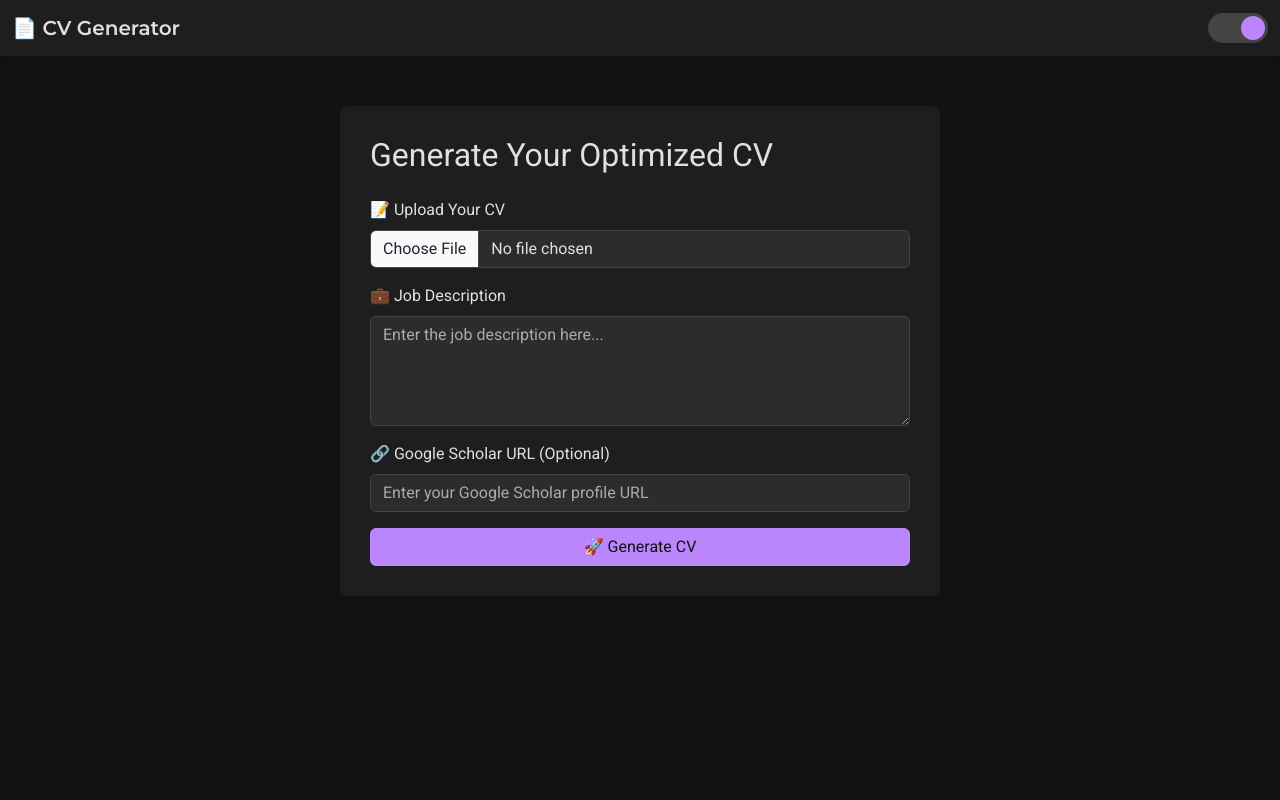
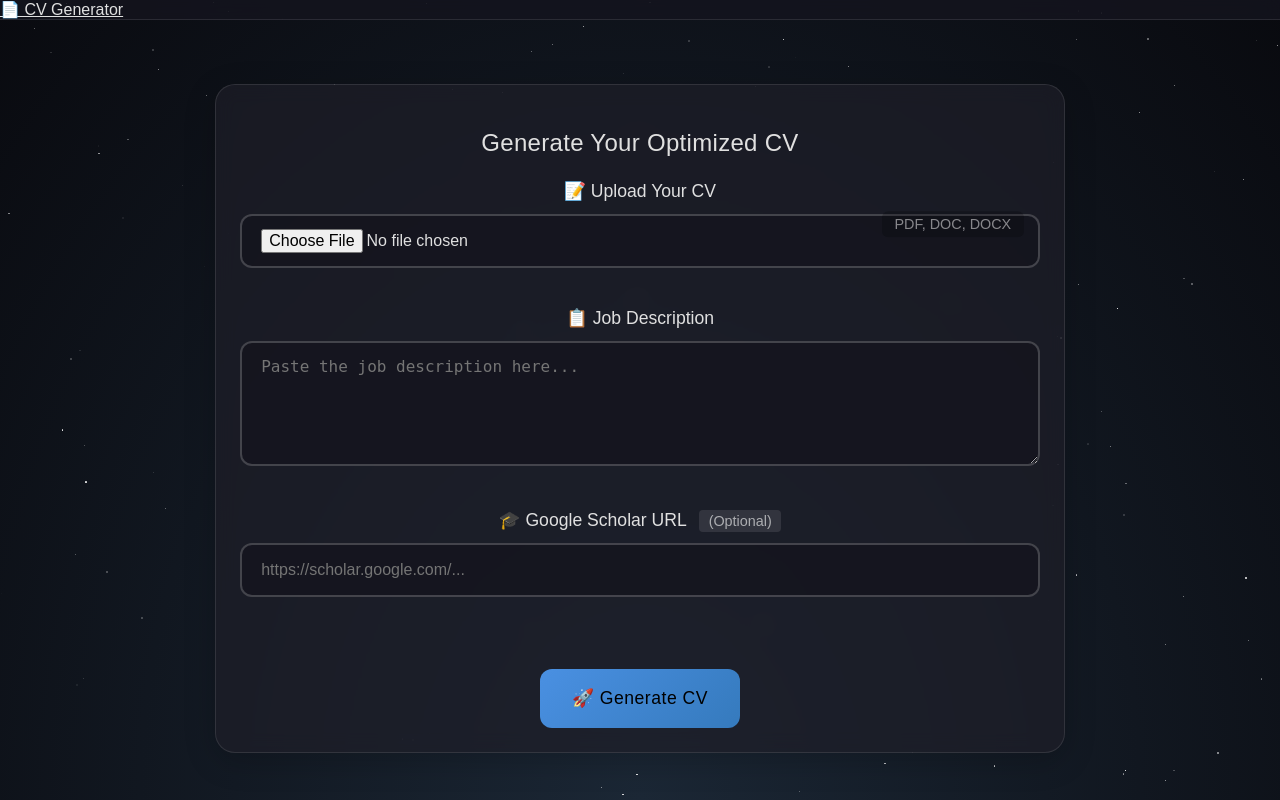
Before and after one commit to vitali87/cv-match, a FastAPI app: page / in a window 1280 px wide. Run offline with FastAPI, Linux system fonts and the light colour scheme; some libraries are stand-ins or nearby versions.

Commit message:
feat: add sleek design

```diff
--- a/templates/index.html
+++ b/templates/index.html
@@ -2,279 +2,387 @@
 <html lang="en">
 
 <head>
-    <!-- Inline Script to Set Theme Before CSS Loads -->
-    <script>
-        (function () {
-            const userTheme = localStorage.getItem('theme');
-            if (userTheme === 'dark') {
-                document.documentElement.setAttribute('data-theme', 'dark');
-            } else if (userTheme === 'light') {
-                document.documentElement.setAttribute('data-theme', 'light');
-            } else {
-                // Default to 'dark' if no preference is set
-                document.documentElement.setAttribute('data-theme', 'dark');
-                localStorage.setItem('theme', 'dark');
-            }
-        })();
-    </script>
-
     <meta charset="UTF-8">
     <meta name="viewport" content="width=device-width, initial-scale=1.0">
     <title>📄 CV Generator</title>
-    <!-- Google Fonts -->
-    <link href="https://fonts.googleapis.com/css2?family=Roboto:wght@400;700&family=Montserrat:wght@600&display=swap"
-        rel="stylesheet">
-    <!-- Bootstrap CSS -->
-    <link href="https://cdn.jsdelivr.net/npm/bootstrap@5.3.0/dist/css/bootstrap.min.css" rel="stylesheet">
     <style>
-        /* Global Styles */
-        body {
-            font-family: 'Roboto', sans-serif;
-            background-color: var(--bg-color);
-            color: var(--text-color);
-            transition: background-color 0.3s, color 0.3s;
+        :root {
+            --bg-color: #0a0a0f;
+            --card-bg: rgba(30, 30, 40, 0.7);
+            --text-color: #e0e0e0;
+            --border-color: rgba(255, 255, 255, 0.1);
+            --input-bg: rgba(20, 20, 30, 0.8);
+            --input-text: #e0e0e0;
+            --input-border: rgba(255, 255, 255, 0.2);
         }
 
-        a {
-            color: var(--link-color);
-            text-decoration: none;
+        body {
+            background: radial-gradient(ellipse at bottom, #1B2735 0%, #090A0F 100%);
+            color: var(--text-color);
+            font-family: 'Arial', sans-serif;
+            min-height: 100vh;
+            margin: 0;
+            padding: 0;
         }
 
-        a:hover {
-            text-decoration: underline;
-        }
-
-        /* Theme Variables */
-        :root {
-            --bg-color: #f0f4f8;
-            --text-color: #333333;
-            --card-bg: #ffffff;
-            --link-color: #0d6efd;
-            --btn-primary-bg: #0d6efd;
-            --btn-primary-border: #0d6efd;
-            --btn-primary-text: #ffffff;
-            --form-label-color: #333333;
-            --input-text-color: #333333;
-            --input-bg-color: #ffffff;
-            --input-border-color: #ced4da;
-            --spinner-overlay-bg: rgba(255, 255, 255, 0.8);
-            --toggle-bg: #ced4da;
-            --toggle-thumb: #ffffff;
-            --toggle-icon-color: #333333;
-        }
-
-        [data-theme="dark"] {
-            --bg-color: #121212;
-            --text-color: #e0e0e0;
-            --card-bg: #1e1e1e;
-            --link-color: #bb86fc;
-            --btn-primary-bg: #bb86fc;
-            --btn-primary-border: #bb86fc;
-            --btn-primary-text: #121212;
-            --form-label-color: #e0e0e0;
-            --input-text-color: #e0e0e0;
-            --input-bg-color: #2c2c2c;
-            --input-border-color: #444444;
-            --spinner-overlay-bg: rgba(0, 0, 0, 0.8);
-            --toggle-bg: #444;
-            --toggle-thumb: #bb86fc;
-            --toggle-icon-color: #e0e0e0;
-        }
-
-        /* Heading and Paragraph Styles */
-        h1,
-        h2,
-        h3,
-        h4,
-        h5,
-        h6,
-        p {
-            color: var(--text-color) !important;
-        }
-
-        /* Navbar Styles */
-        .navbar {
-            box-shadow: 0 4px 6px rgba(0, 0, 0, 0.1);
-            background-color: var(--card-bg) !important;
-            transition: background-color 0.3s;
-        }
-
-        .navbar-brand {
-            font-family: 'Montserrat', sans-serif;
-            font-weight: 700;
-            color: var(--text-color) !important;
-        }
-
-        /* Theme Toggle Styles */
-        .theme-toggle {
-            display: flex;
-            align-items: center;
-        }
-
-        .theme-toggle input[type="checkbox"] {
-            display: none;
-        }
-
-        .theme-toggle label {
-            cursor: pointer;
-            width: 60px;
-            height: 30px;
-            background-color: var(--toggle-bg);
-            border-radius: 15px;
-            position: relative;
-            transition: background-color 0.3s;
-        }
-
-        .theme-toggle label:after {
-            content: '';
-            position: absolute;
-            top: 3px;
-            left: 3px;
-            width: 24px;
-            height: 24px;
-            background-color: var(--toggle-thumb);
-            border-radius: 50%;
-            transition: transform 0.3s;
-        }
-
-        input:checked+label:after {
-            transform: translateX(30px);
-        }
-
-        /* Form Styles */
-        .form-container {
-            max-width: 600px;
-            margin: 50px auto;
-            background-color: var(--card-bg);
-            padding: 30px;
-            border-radius: 8px;
-            box-shadow: 0 4px 6px rgba(0, 0, 0, 0.1);
-            transition: background-color 0.3s;
-        }
-
-        .form-label {
-            color: var(--form-label-color) !important;
-        }
-
-        .form-control {
-            background-color: var(--input-bg-color);
-            color: var(--input-text-color);
-            border: 1px solid var(--input-border-color);
-            transition: background-color 0.3s, color 0.3s, border-color 0.3s;
-        }
-
-        .form-control::placeholder {
-            color: var(--input-text-color);
-            opacity: 0.7;
-        }
-
-        /* Button Styles */
-        .btn-primary {
-            background-color: var(--btn-primary-bg);
-            border-color: var(--btn-primary-border);
-            color: var(--btn-primary-text);
-            transition: background-color 0.3s, border-color 0.3s, color 0.3s;
-        }
-
-        .btn-primary:hover {
-            background-color: #0b5ed7;
-            /* Slightly darker shade */
-            border-color: #0a58ca;
-            color: var(--btn-primary-text);
-        }
-
-        /* Spinner Overlay Styles */
-        .spinner-overlay {
+        /* Space background */
+        .space-background {
             position: fixed;
             top: 0;
             left: 0;
             width: 100%;
             height: 100%;
-            background-color: var(--spinner-overlay-bg);
+            z-index: -1;
+            overflow: hidden;
+        }
+
+        .stars {
+            position: absolute;
+            width: 100%;
+            height: 100%;
+        }
+
+        .star {
+            position: absolute;
+            background: #fff;
+            border-radius: 50%;
+        }
+
+        /* Main content styles */
+        .form-container {
+            background: var(--card-bg);
+            border-radius: 20px;
+            padding: 1.5rem;
+            margin: 4rem auto;
+            max-width: 800px;
+            width: 90%;
+            box-shadow: 0 8px 32px rgba(0, 0, 0, 0.2);
+            backdrop-filter: blur(10px);
+            border: 1px solid var(--border-color);
+            text-align: center;
+            transition: transform 0.3s ease, box-shadow 0.3s ease;
+        }
+
+        .form-container:hover {
+            transform: translateY(-5px);
+            box-shadow: 0 12px 40px rgba(0, 0, 0, 0.3);
+        }
+
+        h2 {
+            color: var(--text-color);
+            margin-bottom: 1.5rem;
+            font-size: 1.5rem;
+            text-align: center;
+            font-weight: 300;
+            letter-spacing: 0.3px;
+            opacity: 0;
+            animation: fadeSlideDown 0.8s ease forwards;
+            word-wrap: break-word;
+            max-width: 100%;
+            padding: 0 0.5rem;
+        }
+
+        @keyframes fadeSlideDown {
+            from {
+                opacity: 0;
+                transform: translateY(-20px);
+            }
+            to {
+                opacity: 1;
+                transform: translateY(0);
+            }
+        }
+
+        /* Form section animations and spacing */
+        .form-section {
+            margin-bottom: 2.5rem;
+            position: relative;
+            opacity: 0;
+            animation: fadeSlideUp 0.5s ease forwards;
+        }
+
+        .form-section:nth-child(1) { animation-delay: 0.2s; }
+        .form-section:nth-child(2) { animation-delay: 0.4s; }
+        .form-section:nth-child(3) { animation-delay: 0.6s; }
+
+        @keyframes fadeSlideUp {
+            from {
+                opacity: 0;
+                transform: translateY(20px);
+            }
+            to {
+                opacity: 1;
+                transform: translateY(0);
+            }
+        }
+
+        /* Label styling with animations */
+        .form-label {
+            color: var(--text-color);
+            margin-bottom: 0.75rem;
+            font-size: 1.1rem;
+            font-weight: 400;
+            display: block;
+            transition: transform 0.3s ease, color 0.3s ease;
+        }
+
+        .form-section:hover .form-label {
+            transform: translateY(-2px);
+            color: #4a90e2;
+        }
+
+        /* Input field styling with enhanced interactions */
+        .form-control {
+            background: var(--input-bg);
+            border: 2px solid var(--input-border);
+            color: var(--input-text);
+            border-radius: 12px;
+            padding: 0.8rem 1.2rem;
+            transition: all 0.3s cubic-bezier(0.4, 0, 0.2, 1);
+            font-size: 1rem;
+            line-height: 1.5;
+            width: 100%;
+            box-sizing: border-box;
+            margin: 0 auto;
+        }
+
+        .form-control:focus {
+            background: rgba(74, 144, 226, 0.1);
+            border-color: #4a90e2;
+            box-shadow: 0 0 0 4px rgba(74, 144, 226, 0.1);
+            outline: none;
+            transform: translateY(-2px);
+        }
+
+        textarea.form-control {
+            min-height: 120px;
+            resize: vertical;
+        }
+
+        /* File input custom styling */
+        .file-input-wrapper {
+            position: relative;
+            text-align: center;
+            width: 100%;
+            box-sizing: border-box;
+        }
+
+        .file-input-wrapper .form-control {
+            padding-right: 110px;
+            cursor: pointer;
+            width: 100%;
+            box-sizing: border-box;
+        }
+
+        .file-types {
+            position: absolute;
+            right: 1rem;
+            top: 50%;
+            transform: translateY(-50%);
+            font-size: 0.9rem;
+            color: rgba(255, 255, 255, 0.5);
+            background: rgba(0, 0, 0, 0.2);
+            padding: 0.3rem 0.8rem;
+            border-radius: 6px;
+            transition: all 0.3s ease;
+            z-index: 1;
+        }
+
+        .file-input-wrapper:hover .file-types {
+            background: rgba(74, 144, 226, 0.2);
+            color: rgba(255, 255, 255, 0.8);
+        }
+
+        /* Enhanced button styling */
+        .btn-primary {
+            background: linear-gradient(135deg, #4a90e2 0%, #357abd 100%);
+            border: none;
+            border-radius: 12px;
+            padding: 1.2rem 2rem;
+            font-size: 1.1rem;
+            font-weight: 500;
+            letter-spacing: 0.5px;
+            transition: all 0.3s cubic-bezier(0.4, 0, 0.2, 1);
+            margin-top: 2rem;
+            position: relative;
+            overflow: hidden;
+            opacity: 0;
+            animation: fadeIn 0.5s ease forwards 0.8s;
+        }
+
+        .btn-primary::before {
+            content: '';
+            position: absolute;
+            top: 0;
+            left: 0;
+            width: 100%;
+            height: 100%;
+            background: linear-gradient(135deg, rgba(255,255,255,0.1) 0%, rgba(255,255,255,0) 50%);
+            transform: translateX(-100%) rotate(45deg);
+            transition: transform 0.5s ease;
+        }
+
+        .btn-primary:hover {
+            background: linear-gradient(135deg, #357abd 0%, #2868a9 100%);
+            transform: translateY(-2px);
+            box-shadow: 0 8px 20px rgba(74, 144, 226, 0.3);
+        }
+
+        .btn-primary:hover::before {
+            transform: translateX(100%) rotate(45deg);
+        }
+
+        .btn-primary:active {
+            transform: translateY(1px);
+            box-shadow: 0 4px 12px rgba(74, 144, 226, 0.2);
+        }
+
+        @keyframes fadeIn {
+            from { opacity: 0; }
+            to { opacity: 1; }
+        }
+
+        /* Optional field styling */
+        .optional-label {
+            font-size: 0.9rem;
+            color: rgba(255, 255, 255, 0.6);
+            margin-left: 0.5rem;
+            transition: all 0.3s ease;
+            padding: 0.2rem 0.6rem;
+            border-radius: 4px;
+            background: rgba(255, 255, 255, 0.1);
+        }
+
+        .form-section:hover .optional-label {
+            background: rgba(74, 144, 226, 0.2);
+            color: rgba(255, 255, 255, 0.8);
+        }
+
+        /* Loading spinner enhancement */
+        .spinner-container {
             display: none;
+            position: fixed;
+            top: 0;
+            left: 0;
+            width: 100%;
+            height: 100%;
+            background: rgba(0, 0, 0, 0.8);
+            z-index: 1000;
             justify-content: center;
             align-items: center;
-            z-index: 9999;
-            transition: background-color 0.3s;
+            backdrop-filter: blur(8px);
         }
 
-        .spinner-text {
-            margin-top: 15px;
+        .spinner {
+            width: 50px;
+            height: 50px;
+            border: 5px solid #f3f3f3;
+            border-top: 5px solid #3498db;
+            border-radius: 50%;
+            animation: spin 1s linear infinite, scaleIn 0.3s ease;
+        }
+
+        @keyframes scaleIn {
+            from {
+                transform: scale(0.5) rotate(0deg);
+                opacity: 0;
+            }
+            to {
+                transform: scale(1) rotate(360deg);
+                opacity: 1;
+            }
+        }
+
+        /* Navbar styles */
+        .navbar {
+            background: rgba(20, 20, 30, 0.8);
+            backdrop-filter: blur(10px);
+            border-bottom: 1px solid var(--border-color);
+        }
+
+        .navbar-brand {
+            color: var(--text-color);
+        }
+
+        .navbar-brand:hover {
             color: var(--text-color);
         }
     </style>
 </head>
 
 <body>
+    <!-- Space Background -->
+    <div class="space-background">
+        <div class="stars"></div>
+    </div>
+
     <!-- Navbar -->
     <nav class="navbar navbar-expand-lg">
         <div class="container-fluid">
             <a class="navbar-brand" href="#">📄 CV Generator</a>
-            <div class="theme-toggle ms-auto">
-                <input type="checkbox" id="themeSwitch">
-                <label for="themeSwitch"></label>
-            </div>
         </div>
     </nav>
 
     <!-- Form Container -->
     <div class="form-container">
-        <h2 class="mb-4">Generate Your Optimized CV</h2>
+        <h2>Generate Your Optimized CV</h2>
         <form>
-            <div class="mb-3">
+            <div class="form-section">
+                <div class="file-input-wrapper">
                     <label for="cv_file" class="form-label">📝 Upload Your CV</label>
                     <input class="form-control" type="file" id="cv_file" name="cv_file" accept=".pdf, .doc, .docx" required>
+                    <span class="file-types">PDF, DOC, DOCX</span>
                 </div>
-            <div class="mb-3">
-                <label for="job_description" class="form-label">💼 Job Description</label>
-                <textarea class="form-control" id="job_description" name="job_description" rows="4" required
-                    placeholder="Enter the job description here..."></textarea>
             </div>
-            <div class="mb-3">
-                <label for="scholar_url" class="form-label">🔗 Google Scholar URL (Optional)</label>
-                <input type="url" class="form-control" id="scholar_url" name="scholar_url"
-                    placeholder="Enter your Google Scholar profile URL">
+
+            <div class="form-section">
+                <label for="job_description" class="form-label">📋 Job Description</label>
+                <textarea class="form-control" id="job_description" name="job_description" rows="4" placeholder="Paste the job description here..." required></textarea>
             </div>
+
+            <div class="form-section">
+                <label for="scholar_url" class="form-label">🎓 Google Scholar URL <span class="optional-label">(Optional)</span></label>
+                <input type="url" class="form-control" id="scholar_url" name="scholar_url" placeholder="https://scholar.google.com/...">
+            </div>
+
             <button type="submit" class="btn btn-primary w-100">🚀 Generate CV</button>
         </form>
     </div>
 
     <!-- Spinner Overlay -->
-    <div class="spinner-overlay" id="spinnerOverlay" aria-live="assertive" aria-busy="true">
+    <div class="spinner-container" id="spinnerOverlay" aria-live="assertive" aria-busy="true">
         <div class="text-center">
-            <div class="spinner-border" role="status" style="width: 3rem; height: 3rem;">
-                <span class="visually-hidden">Loading...</span>
-            </div>
-            <div class="spinner-text">Generating CV...</div>
+            <div class="spinner"></div>
         </div>
     </div>
 
     <!-- Bootstrap JS and Dependencies -->
     <script src="https://cdn.jsdelivr.net/npm/bootstrap@5.3.0/dist/js/bootstrap.bundle.min.js"></script>
     <script>
-        document.addEventListener("DOMContentLoaded", function () {
-            const themeSwitch = document.getElementById('themeSwitch');
-            const currentTheme = document.documentElement.getAttribute('data-theme');
+        document.addEventListener('DOMContentLoaded', () => {
+            const starsContainer = document.querySelector('.stars');
+            const numberOfStars = 200;
 
-            // Set the toggle based on the current theme
-            if (currentTheme === 'dark') {
-                themeSwitch.checked = true;
-            } else {
-                themeSwitch.checked = false;
-            }
+            for (let i = 0; i < numberOfStars; i++) {
+                const star = document.createElement('div');
+                star.className = 'star';
 
-            // Theme Toggle Functionality
-            themeSwitch.addEventListener('change', function () {
-                if (this.checked) {
-                    document.documentElement.setAttribute('data-theme', 'dark');
-                    localStorage.setItem('theme', 'dark');
-                } else {
-                    document.documentElement.setAttribute('data-theme', 'light');
-                    localStorage.setItem('theme', 'light');
+                // Random position
+                star.style.left = `${Math.random() * 100}%`;
+                star.style.top = `${Math.random() * 100}%`;
+
+                // Random size
+                const size = Math.random() * 2;
+                star.style.width = `${size}px`;
+                star.style.height = `${size}px`;
+
+                // Random opacity
+                star.style.opacity = Math.random();
+
+                starsContainer.appendChild(star);
             }
         });
 
-            // Form Submission and Spinner Handling
         document.querySelector('form').addEventListener('submit', async function (e) {
             e.preventDefault();
 
@@ -325,7 +433,6 @@
                 document.getElementById('spinnerOverlay').style.display = 'none';
             }
         });
-        });
     </script>
 </body>
 
```
Lines whose indentation alone changed are shown as unchanged.
